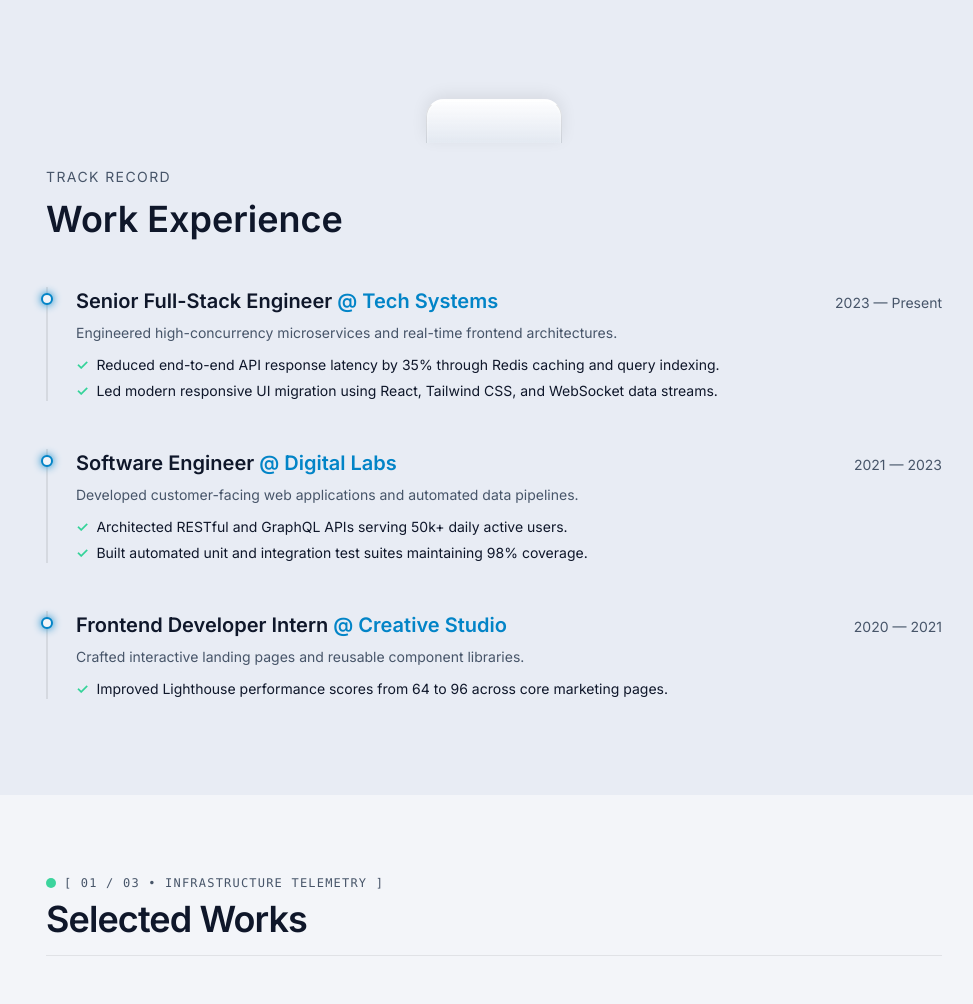
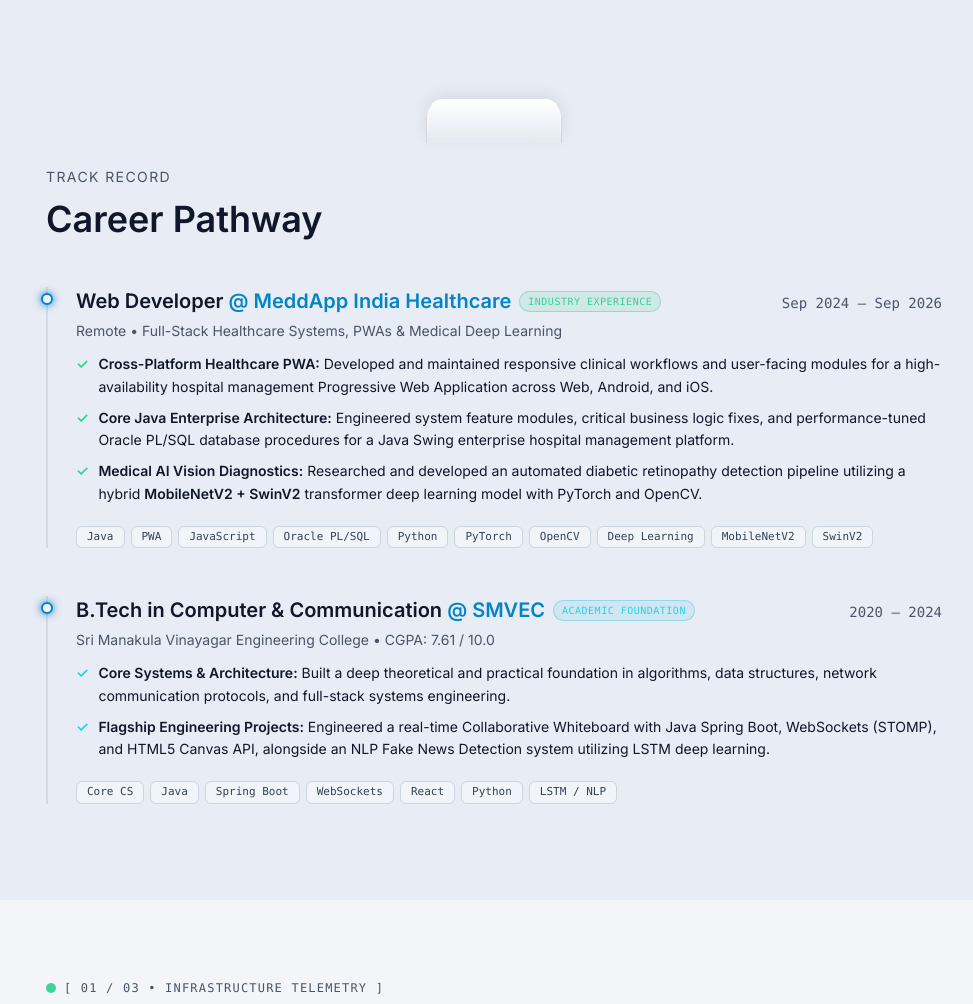
Before and after one commit to s-mathavan/portfolio, a plain HTML site: page public/index.html in a window 1280 px wide. Shown: the part 893-1897 px from the top of the page, without its empty margins (146-1119 px from the left). Drawn offline with nearby package versions, Linux system fonts and the light colour scheme; animation ran at ten frames a second.

Commit message:
feat: update career pathway with MeddApp experience and SMVEC degree

```diff
--- a/public/index.html
+++ b/public/index.html
@@ -817,7 +817,8 @@
       box-shadow: 0 20px 50px -10px rgba(0, 0, 0, 0.1), inset 0 1px 0 rgba(255, 255, 255, 0.8);
     }
 
-    body.light-theme #reel-project-tags span {
+    body.light-theme #reel-project-tags span,
+    body.light-theme .timeline-badge {
       background: #f1f5f9;
       border-color: #cbd5e1;
       color: #334155;
@@ -1079,63 +1080,78 @@
         </div>
 
         <h2 class="text-sm tracking-widest uppercase mb-3 text-center md:text-left" style="color: var(--text-muted)">Track Record</h2>
-        <h3 class="text-3xl md:text-4xl font-semibold mb-12 text-center md:text-left" style="color: var(--text-main)">Work Experience</h3>
+        <h3 class="text-3xl md:text-4xl font-semibold mb-12 text-center md:text-left" style="color: var(--text-main)">Career Pathway</h3>
 
         <div class="space-y-12">
-          <!-- Experience 1 -->
+          <!-- Pathway Node 1: Industry Work Experience -->
           <div class="timeline-item">
             <div class="timeline-dot"></div>
-            <div class="flex flex-col sm:flex-row sm:items-baseline justify-between mb-2">
-              <h4 class="text-xl font-semibold" style="color: var(--text-main)">Senior Full-Stack Engineer <span style="color: var(--text-accent)">@ Tech Systems</span></h4>
-              <span class="text-sm font-medium" style="color: var(--text-muted)">2023 — Present</span>
+            <div class="flex flex-col sm:flex-row sm:items-baseline justify-between mb-1.5">
+              <div class="flex items-center gap-2 flex-wrap">
+                <h4 class="text-xl font-semibold" style="color: var(--text-main)">Web Developer <span style="color: var(--text-accent)">@ MeddApp India Healthcare</span></h4>
+                <span class="px-2 py-0.5 rounded-full text-[10px] font-mono tracking-wider uppercase border border-emerald-500/30 text-emerald-400 bg-emerald-500/10">Industry Experience</span>
+              </div>
+              <span class="text-sm font-mono font-medium mt-1 sm:mt-0" style="color: var(--text-muted)">Sep 2024 — Sep 2026</span>
             </div>
-            <p class="text-sm mb-3" style="color: var(--text-muted)">Engineered high-concurrency microservices and real-time frontend architectures.</p>
-            <ul class="text-sm space-y-1.5" style="color: var(--text-main)">
-              <li class="flex items-start gap-2">
-                <span class="text-emerald-400 font-bold">✓</span>
-                <span>Reduced end-to-end API response latency by 35% through Redis caching and query indexing.</span>
+            <p class="text-sm mb-3 font-medium" style="color: var(--text-muted)">Remote • Full-Stack Healthcare Systems, PWAs & Medical Deep Learning</p>
+            <ul class="text-sm space-y-2 mb-4" style="color: var(--text-main)">
+              <li class="flex items-start gap-2.5">
+                <span class="text-emerald-400 font-bold leading-relaxed">✓</span>
+                <span class="leading-relaxed"><strong>Cross-Platform Healthcare PWA:</strong> Developed and maintained responsive clinical workflows and user-facing modules for a high-availability hospital management Progressive Web Application across Web, Android, and iOS.</span>
               </li>
-              <li class="flex items-start gap-2">
-                <span class="text-emerald-400 font-bold">✓</span>
-                <span>Led modern responsive UI migration using React, Tailwind CSS, and WebSocket data streams.</span>
+              <li class="flex items-start gap-2.5">
+                <span class="text-emerald-400 font-bold leading-relaxed">✓</span>
+                <span class="leading-relaxed"><strong>Core Java Enterprise Architecture:</strong> Engineered system feature modules, critical business logic fixes, and performance-tuned Oracle PL/SQL database procedures for a Java Swing enterprise hospital management platform.</span>
+              </li>
+              <li class="flex items-start gap-2.5">
+                <span class="text-emerald-400 font-bold leading-relaxed">✓</span>
+                <span class="leading-relaxed"><strong>Medical AI Vision Diagnostics:</strong> Researched and developed an automated diabetic retinopathy detection pipeline utilizing a hybrid <strong>MobileNetV2 + SwinV2</strong> transformer deep learning model with PyTorch and OpenCV.</span>
               </li>
             </ul>
+            <div class="flex flex-wrap gap-1.5 pt-1">
+              <span class="timeline-badge px-2.5 py-0.5 rounded-md text-[11px] font-mono bg-zinc-800/60 border border-zinc-700/60 text-zinc-300">Java</span>
+              <span class="timeline-badge px-2.5 py-0.5 rounded-md text-[11px] font-mono bg-zinc-800/60 border border-zinc-700/60 text-zinc-300">PWA</span>
+              <span class="timeline-badge px-2.5 py-0.5 rounded-md text-[11px] font-mono bg-zinc-800/60 border border-zinc-700/60 text-zinc-300">JavaScript</span>
+              <span class="timeline-badge px-2.5 py-0.5 rounded-md text-[11px] font-mono bg-zinc-800/60 border border-zinc-700/60 text-zinc-300">Oracle PL/SQL</span>
+              <span class="timeline-badge px-2.5 py-0.5 rounded-md text-[11px] font-mono bg-zinc-800/60 border border-zinc-700/60 text-zinc-300">Python</span>
+              <span class="timeline-badge px-2.5 py-0.5 rounded-md text-[11px] font-mono bg-zinc-800/60 border border-zinc-700/60 text-zinc-300">PyTorch</span>
+              <span class="timeline-badge px-2.5 py-0.5 rounded-md text-[11px] font-mono bg-zinc-800/60 border border-zinc-700/60 text-zinc-300">OpenCV</span>
+              <span class="timeline-badge px-2.5 py-0.5 rounded-md text-[11px] font-mono bg-zinc-800/60 border border-zinc-700/60 text-zinc-300">Deep Learning</span>
+              <span class="timeline-badge px-2.5 py-0.5 rounded-md text-[11px] font-mono bg-zinc-800/60 border border-zinc-700/60 text-zinc-300">MobileNetV2</span>
+              <span class="timeline-badge px-2.5 py-0.5 rounded-md text-[11px] font-mono bg-zinc-800/60 border border-zinc-700/60 text-zinc-300">SwinV2</span>
+            </div>
           </div>
 
-          <!-- Experience 2 -->
+          <!-- Pathway Node 2: Academic & Engineering Foundation -->
           <div class="timeline-item">
             <div class="timeline-dot"></div>
-            <div class="flex flex-col sm:flex-row sm:items-baseline justify-between mb-2">
-              <h4 class="text-xl font-semibold" style="color: var(--text-main)">Software Engineer <span style="color: var(--text-accent)">@ Digital Labs</span></h4>
-              <span class="text-sm font-medium" style="color: var(--text-muted)">2021 — 2023</span>
+            <div class="flex flex-col sm:flex-row sm:items-baseline justify-between mb-1.5">
+              <div class="flex items-center gap-2 flex-wrap">
+                <h4 class="text-xl font-semibold" style="color: var(--text-main)">B.Tech in Computer & Communication <span style="color: var(--text-accent)">@ SMVEC</span></h4>
+                <span class="px-2 py-0.5 rounded-full text-[10px] font-mono tracking-wider uppercase border border-cyan-500/30 text-cyan-400 bg-cyan-500/10">Academic Foundation</span>
+              </div>
+              <span class="text-sm font-mono font-medium mt-1 sm:mt-0" style="color: var(--text-muted)">2020 — 2024</span>
             </div>
-            <p class="text-sm mb-3" style="color: var(--text-muted)">Developed customer-facing web applications and automated data pipelines.</p>
-            <ul class="text-sm space-y-1.5" style="color: var(--text-main)">
-              <li class="flex items-start gap-2">
-                <span class="text-emerald-400 font-bold">✓</span>
-                <span>Architected RESTful and GraphQL APIs serving 50k+ daily active users.</span>
+            <p class="text-sm mb-3 font-medium" style="color: var(--text-muted)">Sri Manakula Vinayagar Engineering College • CGPA: 7.61 / 10.0</p>
+            <ul class="text-sm space-y-2 mb-4" style="color: var(--text-main)">
+              <li class="flex items-start gap-2.5">
+                <span class="text-cyan-400 font-bold leading-relaxed">✓</span>
+                <span class="leading-relaxed"><strong>Core Systems & Architecture:</strong> Built a deep theoretical and practical foundation in algorithms, data structures, network communication protocols, and full-stack systems engineering.</span>
               </li>
-              <li class="flex items-start gap-2">
-                <span class="text-emerald-400 font-bold">✓</span>
-                <span>Built automated unit and integration test suites maintaining 98% coverage.</span>
+              <li class="flex items-start gap-2.5">
+                <span class="text-cyan-400 font-bold leading-relaxed">✓</span>
+                <span class="leading-relaxed"><strong>Flagship Engineering Projects:</strong> Engineered a real-time Collaborative Whiteboard with Java Spring Boot, WebSockets (STOMP), and HTML5 Canvas API, alongside an NLP Fake News Detection system utilizing LSTM deep learning.</span>
               </li>
             </ul>
-          </div>
-
-          <!-- Experience 3 -->
-          <div class="timeline-item">
-            <div class="timeline-dot"></div>
-            <div class="flex flex-col sm:flex-row sm:items-baseline justify-between mb-2">
-              <h4 class="text-xl font-semibold" style="color: var(--text-main)">Frontend Developer Intern <span style="color: var(--text-accent)">@ Creative Studio</span></h4>
-              <span class="text-sm font-medium" style="color: var(--text-muted)">2020 — 2021</span>
+            <div class="flex flex-wrap gap-1.5 pt-1">
+              <span class="timeline-badge px-2.5 py-0.5 rounded-md text-[11px] font-mono bg-zinc-800/60 border border-zinc-700/60 text-zinc-300">Core CS</span>
+              <span class="timeline-badge px-2.5 py-0.5 rounded-md text-[11px] font-mono bg-zinc-800/60 border border-zinc-700/60 text-zinc-300">Java</span>
+              <span class="timeline-badge px-2.5 py-0.5 rounded-md text-[11px] font-mono bg-zinc-800/60 border border-zinc-700/60 text-zinc-300">Spring Boot</span>
+              <span class="timeline-badge px-2.5 py-0.5 rounded-md text-[11px] font-mono bg-zinc-800/60 border border-zinc-700/60 text-zinc-300">WebSockets</span>
+              <span class="timeline-badge px-2.5 py-0.5 rounded-md text-[11px] font-mono bg-zinc-800/60 border border-zinc-700/60 text-zinc-300">React</span>
+              <span class="timeline-badge px-2.5 py-0.5 rounded-md text-[11px] font-mono bg-zinc-800/60 border border-zinc-700/60 text-zinc-300">Python</span>
+              <span class="timeline-badge px-2.5 py-0.5 rounded-md text-[11px] font-mono bg-zinc-800/60 border border-zinc-700/60 text-zinc-300">LSTM / NLP</span>
             </div>
-            <p class="text-sm mb-3" style="color: var(--text-muted)">Crafted interactive landing pages and reusable component libraries.</p>
-            <ul class="text-sm space-y-1.5" style="color: var(--text-main)">
-              <li class="flex items-start gap-2">
-                <span class="text-emerald-400 font-bold">✓</span>
-                <span>Improved Lighthouse performance scores from 64 to 96 across core marketing pages.</span>
-              </li>
-            </ul>
           </div>
         </div>
       </div>
@@ -1551,9 +1567,9 @@
       // 10. Section Scroll Remarks (Spoken as user explores different sections)
       sections: {
         experience: [
-          "Here's Mathavan's career journey! Real impact, zero fluff. 💼✨",
-          "Work experience section! Check out the teams he's accelerated! 🚀",
-          "Proven engineering track record right here. 📈"
+          "Here's Mathavan's career pathway! 2 years shipping healthcare PWAs & AI vision at MeddApp! 🏥✨",
+          "From B.Tech foundation to production systems at MeddApp—clean track record, zero fluff! 🚀",
+          "Career pathway! Check out Mathavan's real-world engineering journey. 📈"
         ],
         projects: [
           "My favorite zone: Selected Works! Click any card to inspect! 🛠️✨",
```
